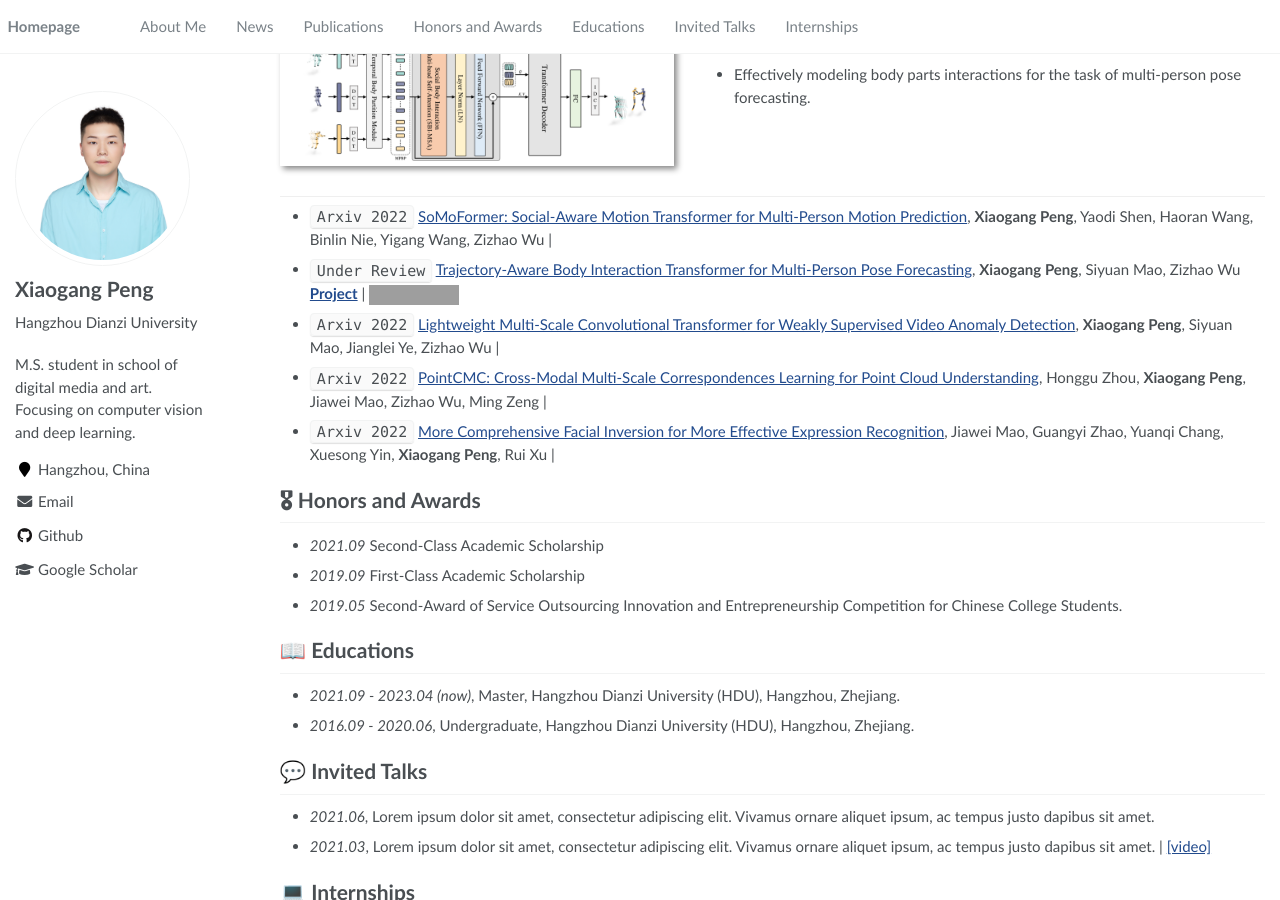
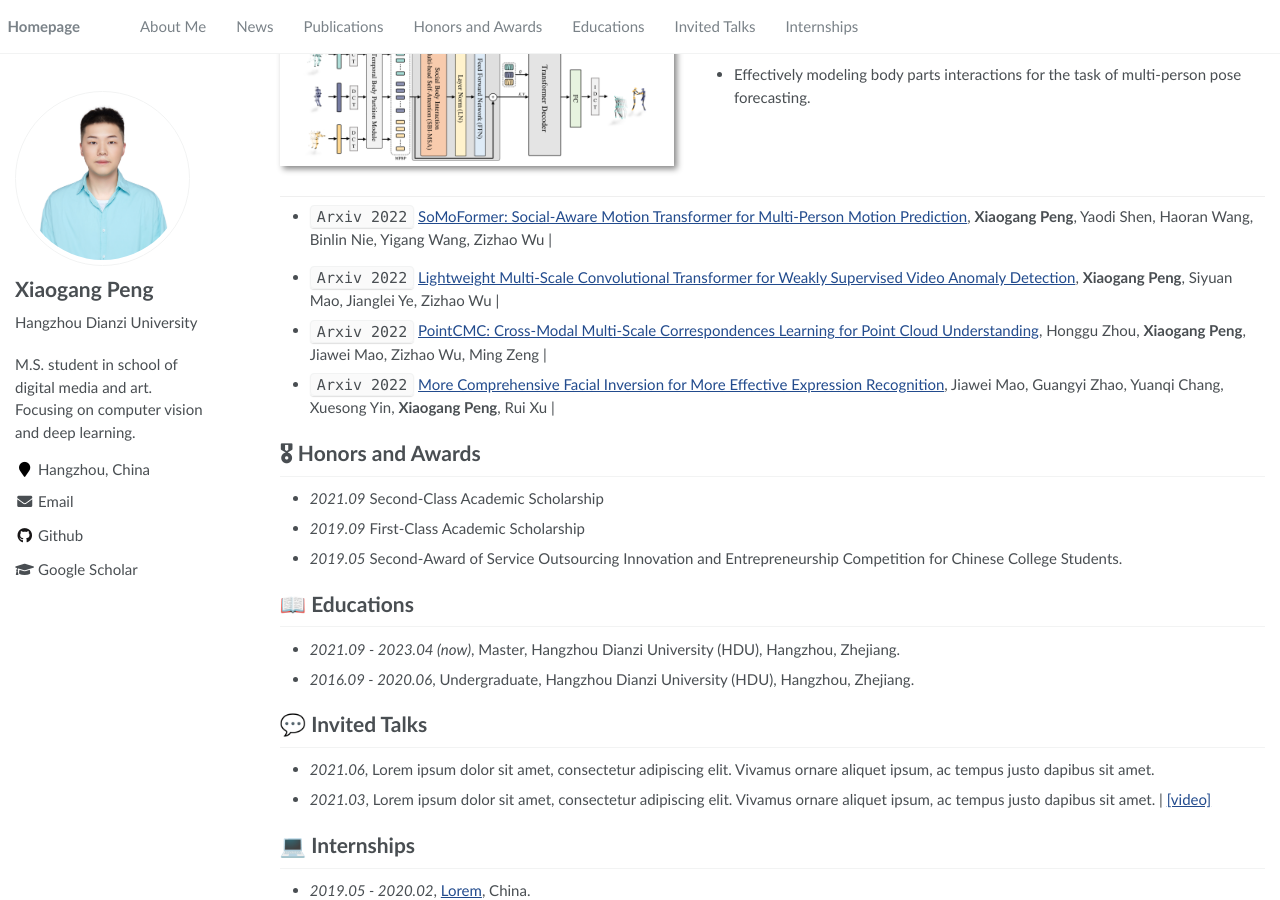
Before and after one commit to xiaogangpeng/xiaogangpeng.github.io, a Jekyll site: the page built from _pages/about.md, in a window 1280 px wide and 900 px high, scrolled down 440 px. Built offline with Jekyll 4.4.1, drawn with Linux system fonts in a browser that asks for light colours; some of the changed lines change nothing that is shown; grey boxes are pictures that could not be loaded.

Commit message:
Update about.md

```diff
--- a/_pages/about.md
+++ b/_pages/about.md
@@ -41,7 +41,8 @@ My research interests includes: deep learning, computer vision, human motion pre
 </div>
 
 - ``Arxiv 2022`` [SoMoFormer: Social-Aware Motion Transformer for Multi-Person Motion Prediction](https://github.com), **Xiaogang Peng**, Yaodi Shen, Haoran Wang, Binlin Nie, Yigang Wang, Zizhao Wu \|
-- ``Under Review`` [Trajectory-Aware Body Interaction Transformer for Multi-Person Pose Forecasting](https://arxiv.org/abs/2202.13277), **Xiaogang Peng**, Siyuan Mao, Zizhao Wu  [**Project**](https://portaspeech.github.io/) \| [![](https://img.shields.io/github/stars/MoonInTheRiver/NeuralSVB?style=social&label=Code+Stars)](https://github.com/MoonInTheRiver/NeuralSVB)
+
+[//]: # (- ``Under Review`` [Trajectory-Aware Body Interaction Transformer for Multi-Person Pose Forecasting]&#40;https://arxiv.org/abs/2202.13277&#41;, **Xiaogang Peng**, Siyuan Mao, Zizhao Wu  [**Project**]&#40;https://portaspeech.github.io/&#41; \| [![]&#40;https://img.shields.io/github/stars/MoonInTheRiver/NeuralSVB?style=social&label=Code+Stars&#41;]&#40;https://github.com/MoonInTheRiver/NeuralSVB&#41;)
 - ``Arxiv 2022`` [Lightweight Multi-Scale Convolutional Transformer for Weakly Supervised Video Anomaly Detection](https://github.com), **Xiaogang Peng**, Siyuan Mao, Jianglei Ye, Zizhao Wu \|
 - ``Arxiv 2022`` [PointCMC: Cross-Modal Multi-Scale Correspondences Learning for Point Cloud Understanding](https://github.com), Honggu Zhou, **Xiaogang Peng**, Jiawei Mao, Zizhao Wu, Ming Zeng \|
 - ``Arxiv 2022`` [More Comprehensive Facial Inversion for More Effective Expression Recognition](https://github.com), Jiawei Mao, Guangyi Zhao, Yuanqi Chang, Xuesong Yin, **Xiaogang Peng**, Rui Xu  \|
```
